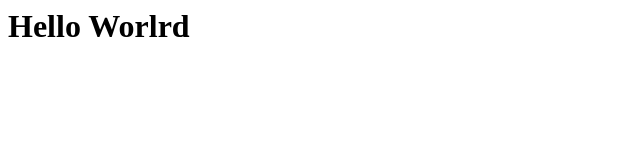
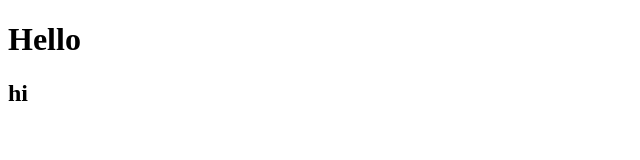
Before and after one commit to YeganehSaeedi08/test-1, a plain HTML site: page index.html in a window 1280 px wide. Shown: the whole page, without its empty margins (0-640 px from the left). Drawn offline with Linux system fonts and the light colour scheme.

Commit message:
update index.html

```diff
--- a/index.html
+++ b/index.html
@@ -1 +1,12 @@
-<h1>Hello Worlrd</h1>
+<!DOCTYPE html>
+<html lang="en">
+<head>
+    <meta charset="UTF-8">
+    <meta name="viewport" content="width=<h1>Hello Worlrd</h1>, initial-scale=1.0">
+    <title>Document</title>
+</head>
+<body>
+    <h1>Hello</h1>
+    <h2>hi</h2>
+</body>
+</html>
```
